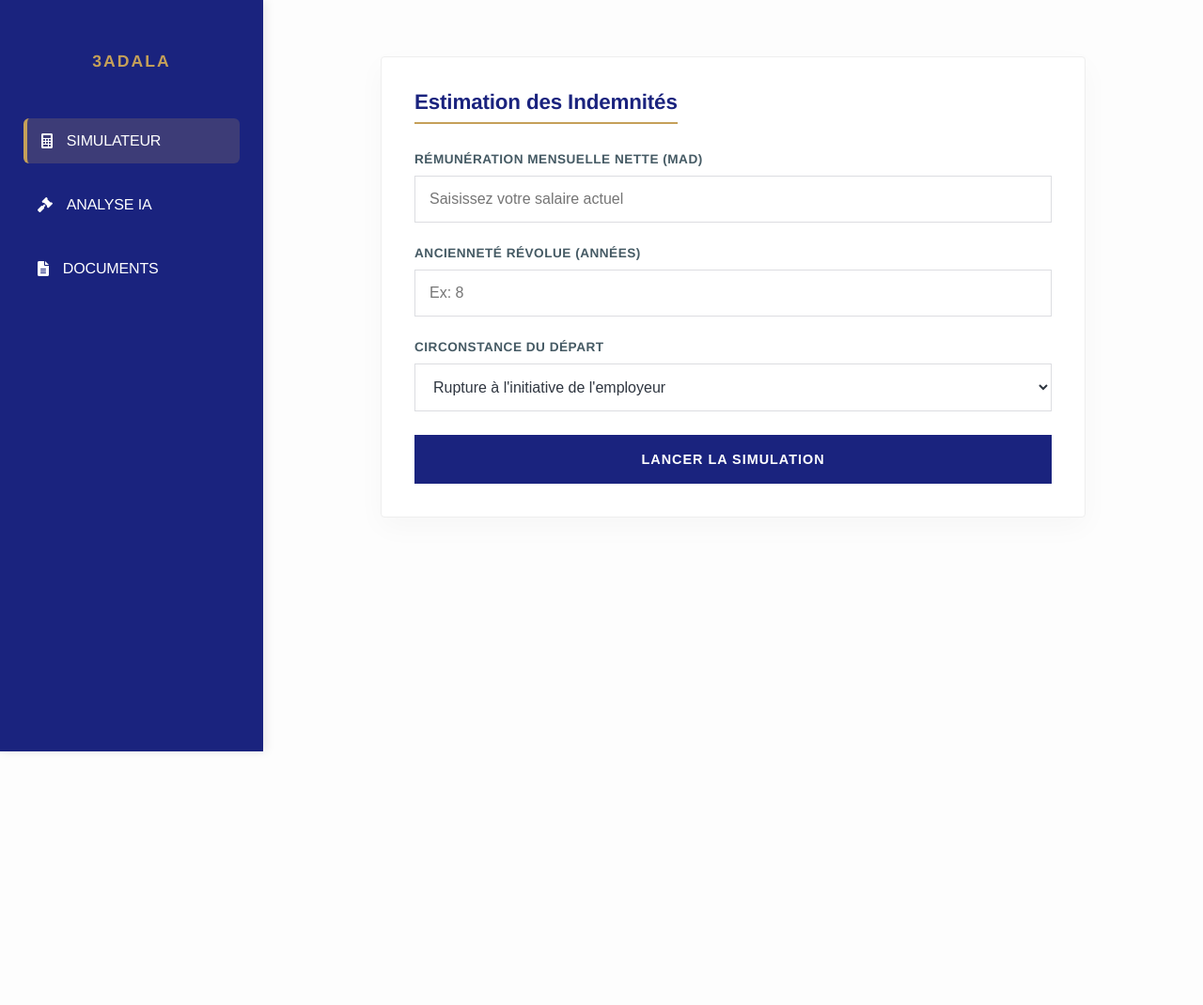
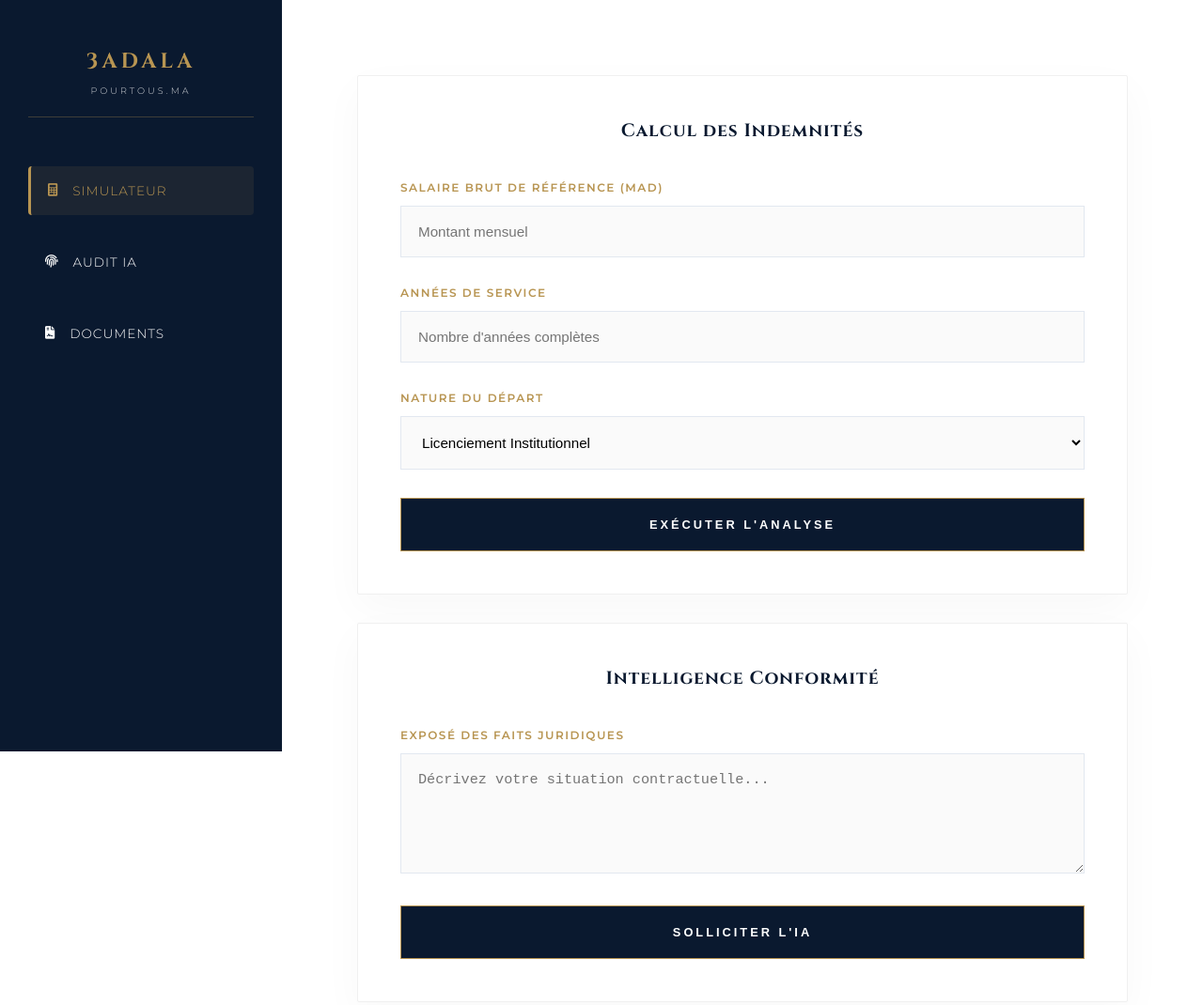
Before and after one commit to qotmamoun-sudo/LEGALTECH-MAROC, a plain HTML site: page index.html in a window 1280 px wide. Shown: the top 1070 px of the page at 94% size. Before the commit the page ends 800 px from the top, so only its background shows below. Drawn offline with Linux system fonts and the light colour scheme.

Commit message:
Update index.html

```diff
--- a/index.html
+++ b/index.html
@@ -3,100 +3,118 @@
 <head>
     <meta charset="UTF-8">
     <meta name="viewport" content="width=device-width, initial-scale=1.0, maximum-scale=1.0, user-scalable=no">
-    <title>3adalapourtous.ma | Excellence Juridique</title>
+    <title>3ADALA | Excellence Juridique Marocaine</title>
 
     <script src="https://cdnjs.cloudflare.com/ajax/libs/html2pdf.js/0.10.1/html2pdf.bundle.min.js"></script>
     <link rel="stylesheet" href="https://cdnjs.cloudflare.com/ajax/libs/font-awesome/6.0.0/css/all.min.css">
+    <link href="https://fonts.googleapis.com/css2?family=Cinzel:wght@700&family=Montserrat:wght@300;600&display=swap" rel="stylesheet">
 
     <style>
         :root {
-            --navy: #1a237e; /* Bleu Marine sérieux */
-            --gold: #c5a059; /* Or discret pour le côté premium */
+            --navy: #0a192f; /* Bleu nuit profond */
+            --gold: #b89552; /* Or satiné */
             --slate: #455a64;
-            --bg: #fdfdfd;
-            --white: #ffffff;
+            --bg: #ffffff;
             --nav-height: 75px;
         }
 
         * { box-sizing: border-box; -webkit-tap-highlight-color: transparent; }
 
         body {
-            font-family: 'Helvetica Neue', Arial, sans-serif;
+            font-family: 'Montserrat', sans-serif;
             background: var(--bg);
             margin: 0;
-            color: #2c3e50;
-            letter-spacing: -0.01em;
+            color: var(--navy);
+        }
+
+        /* --- LOGO DESIGN --- */
+        .logo-container {
+            text-align: center;
+            margin-bottom: 40px;
+            padding-bottom: 20px;
+            border-bottom: 1px solid rgba(184, 149, 82, 0.3);
+        }
+
+        .logo-main {
+            font-family: 'Cinzel', serif; /* Style "Luxe/Juridique" */
+            font-size: 1.4rem;
+            letter-spacing: 4px;
+            color: var(--gold);
+            display: block;
+            margin-bottom: 5px;
+        }
+
+        .logo-sub {
+            font-family: 'Montserrat', sans-serif;
+            font-size: 0.6rem;
+            letter-spacing: 3px;
+            text-transform: uppercase;
+            color: #ffffff;
+            opacity: 0.8;
         }
 
         /* --- NAVIGATION --- */
-        .sidebar { background: var(--navy); color: white; position: fixed; z-index: 1000; box-shadow: 2px 0 10px rgba(0,0,0,0.1); }
+        .sidebar { background: var(--navy); color: white; position: fixed; z-index: 1000; }
 
         @media (min-width: 769px) {
-            .sidebar { width: 280px; height: 100vh; padding: 40px 25px; display: flex; flex-direction: column; left: 0; top: 0; }
-            .main-content { margin-left: 280px; padding: 60px; }
-            .nav-item { padding: 15px; margin: 10px 0; display: flex; align-items: center; gap: 15px; border-radius: 6px; cursor: pointer; transition: 0.2s; font-weight: 500; }
-            .sidebar h2 { font-size: 1.1rem; margin-bottom: 40px; text-align: center; color: var(--gold); letter-spacing: 2px; font-weight: 700; text-transform: uppercase; }
+            .sidebar { width: 300px; height: 100vh; padding: 50px 30px; display: flex; flex-direction: column; left: 0; top: 0; }
+            .main-content { margin-left: 300px; padding: 80px; }
+            .nav-item { padding: 18px; margin: 12px 0; display: flex; align-items: center; gap: 15px; border-radius: 4px; cursor: pointer; transition: 0.3s; font-size: 0.85rem; letter-spacing: 1px; text-transform: uppercase; }
         }
 
         @media (max-width: 768px) {
-            .sidebar { bottom: 0; left: 0; width: 100%; height: var(--nav-height); display: flex; justify-content: space-around; align-items: center; border-top: 1px solid #e0e0e0; background: #fff; color: var(--navy); }
-            .sidebar h2 { display: none; }
-            .main-content { padding: 25px; padding-bottom: 100px; }
-            .nav-item { display: flex; flex-direction: column; align-items: center; font-size: 0.75rem; font-weight: 600; color: #7f8c8d; }
-            .nav-item.active { color: var(--navy); }
-            .nav-item i { font-size: 1.3rem; margin-bottom: 4px; }
+            .sidebar { bottom: 0; left: 0; width: 100%; height: var(--nav-height); display: flex; justify-content: space-around; align-items: center; background: var(--navy); }
+            .logo-container { display: none; }
+            .main-content { padding: 30px; padding-bottom: 120px; }
+            .nav-item { display: flex; flex-direction: column; align-items: center; font-size: 0.65rem; font-weight: 600; color: #a5b1c2; }
+            .nav-item.active { color: var(--gold); }
+            .nav-item i { font-size: 1.2rem; margin-bottom: 4px; }
         }
 
-        .nav-item:hover { background: rgba(255,255,255,0.05); }
-        .nav-item.active { background: rgba(197, 160, 89, 0.2); border-left: 4px solid var(--gold); }
-        @media (max-width: 768px) { .nav-item.active { border-left: none; border-top: 3px solid var(--navy); background: none; } }
+        .nav-item:hover { color: var(--gold); }
+        .nav-item.active { background: rgba(184, 149, 82, 0.1); border-left: 3px solid var(--gold); color: var(--gold); }
+        @media (max-width: 768px) { .nav-item.active { border-left: none; background: none; } }
 
-        /* --- CONTENU --- */
-        .tab-content { display: none; max-width: 750px; margin: 0 auto; animation: fadeIn 0.4s ease; }
-        .tab-content.active-section { display: block; }
-        @keyframes fadeIn { from { opacity: 0; } to { opacity: 1; } }
-
+        /* --- CARDS & TITRES --- */
         .card {
-            background: var(--white);
-            border-radius: 4px;
-            padding: 35px;
-            box-shadow: 0 10px 30px rgba(0,0,0,0.03);
-            margin-bottom: 25px;
-            border: 1px solid #eee;
+            background: #fff; border-radius: 2px; padding: 45px;
+            box-shadow: 0 15px 45px rgba(0,0,0,0.03);
+            margin-bottom: 30px; border: 1px solid #f0f0f0;
         }
 
-        h3 { margin-top: 0; color: var(--navy); font-size: 1.4rem; font-weight: 700; border-bottom: 2px solid var(--gold); display: inline-block; padding-bottom: 8px; margin-bottom: 30px; }
+        h3 {
+            font-family: 'Cinzel', serif;
+            margin-top: 0; color: var(--navy); font-size: 1.2rem; font-weight: 700;
+            letter-spacing: 1px; margin-bottom: 40px; text-align: center;
+        }
 
         /* --- FORMULAIRES --- */
-        label { display: block; margin-bottom: 10px; font-weight: 700; font-size: 0.85rem; text-transform: uppercase; color: var(--slate); letter-spacing: 0.5px; }
+        label { display: block; margin-bottom: 12px; font-weight: 600; font-size: 0.75rem; text-transform: uppercase; color: var(--gold); letter-spacing: 1.5px; }
         input, select, textarea {
-            width: 100%; padding: 15px; margin-bottom: 25px;
-            border: 1px solid #dcdde1; border-radius: 0;
-            font-size: 1rem; color: #2f3640;
-            background: #fff; transition: border 0.3s;
+            width: 100%; padding: 18px; margin-bottom: 30px;
+            border: 1px solid #e2e8f0; border-radius: 0;
+            font-size: 0.95rem; background: #fafafa;
         }
-        input:focus { border-color: var(--navy); outline: none; }
+        input:focus { border-color: var(--gold); outline: none; background: #fff; }
 
         button {
-            background: var(--navy); color: white; border: none;
-            padding: 18px; border-radius: 0; width: 100%;
-            font-weight: 700; font-size: 0.9rem; cursor: pointer;
-            text-transform: uppercase; letter-spacing: 1px;
-            transition: 0.3s;
+            background: var(--navy); color: white; border: 1px solid var(--gold);
+            padding: 20px; border-radius: 0; width: 100%;
+            font-weight: 600; font-size: 0.8rem; cursor: pointer;
+            text-transform: uppercase; letter-spacing: 3px; transition: 0.4s;
         }
-        button:hover { background: #000051; box-shadow: 0 5px 15px rgba(0,0,0,0.1); }
+        button:hover { background: var(--gold); color: var(--navy); }
 
         .result-area {
-            margin-top: 30px; padding: 25px;
-            background: #f8f9fa; border: 1px solid #e0e0e0;
-            display: none; text-align: center;
+            margin-top: 40px; padding: 30px; border: 1px double var(--gold);
+            display: none; text-align: center; background: #fff;
         }
 
+        /* Header Mobile Logo */
         .header-mobile {
             display: none;
-            padding: 20px; text-align: center; background: white;
-            font-weight: 700; color: var(--navy); border-bottom: 1px solid #eee;
-            letter-spacing: 2px; font-size: 0.9rem;
+            padding: 25px; text-align: center; background: var(--navy);
+            color: var(--gold); font-family: 'Cinzel', serif; letter-spacing: 3px; font-size: 1rem;
         }
         @media (max-width: 768px) { .header-mobile { display: block; } }
 
@@ -104,58 +122,62 @@
 </head>
 <body>
 
-    <div class="header-mobile">3ADALAPOURTOUS.MA</div>
+    <div class="header-mobile">3ADALA</div>
 
     <div class="sidebar">
-        <h2>3ADALA</h2>
+        <div class="logo-container">
+            <span class="logo-main">3ADALA</span>
+            <span class="logo-sub">POURTOUS.MA</span>
+        </div>
+
         <div class="nav-item active" onclick="showTab('tab-calc', this)">
-            <i class="fas fa-calculator"></i> <span class="nav-text">SIMULATEUR</span>
+            <i class="fas fa-calculator"></i> <span class="nav-text">Simulateur</span>
         </div>
         <div class="nav-item" onclick="showTab('tab-conseil', this)">
-            <i class="fas fa-gavel"></i> <span class="nav-text">ANALYSE IA</span>
+            <i class="fas fa-fingerprint"></i> <span class="nav-text">Audit IA</span>
         </div>
         <div class="nav-item" onclick="showTab('tab-docs', this)">
-            <i class="fas fa-file-alt"></i> <span class="nav-text">DOCUMENTS</span>
+            <i class="fas fa-file-contract"></i> <span class="nav-text">Documents</span>
         </div>
     </div>
 
     <div class="main-content">
         <div id="tab-calc" class="tab-content active-section">
             <div class="card">
-                <h3>Estimation des Indemnités</h3>
-                <label>Rémunération Mensuelle Nette (MAD)</label>
-                <input type="number" id="salary" inputmode="numeric" placeholder="Saisissez votre salaire actuel">
+                <h3>Calcul des Indemnités</h3>
+                <label>Salaire Brut de Référence (MAD)</label>
+                <input type="number" id="salary" inputmode="numeric" placeholder="Montant mensuel">
 
-                <label>Ancienneté Révolue (Années)</label>
-                <input type="number" id="seniority" inputmode="numeric" placeholder="Ex: 8">
+                <label>Années de Service</label>
+                <input type="number" id="seniority" inputmode="numeric" placeholder="Nombre d'années complètes">
 
-                <label>Circonstance du départ</label>
+                <label>Nature du Départ</label>
                 <select id="reason">
-                    <option value="licenciement">Rupture à l'initiative de l'employeur</option>
-                    <option value="demission">Rupture à l'initiative du salarié</option>
+                    <option value="licenciement">Licenciement Institutionnel</option>
+                    <option value="demission">Démission Volontaire</option>
                 </select>
 
-                <button onclick="calculateRights()">Lancer la simulation</button>
+                <button onclick="calculateRights()">Exécuter l'Analyse</button>
                 <div id="res-calc" class="result-area"></div>
             </div>
         </div>
 
         <div id="tab-conseil" class="tab-content">
             <div class="card">
-                <h3>Audit Juridique Digital</h3>
-                <p style="font-size: 0.9rem; color: #7f8c8d; margin-bottom: 25px;">Décrivez les faits de manière précise pour une pré-analyse de conformité.</p>
-                <textarea id="ai-question" rows="4" placeholder="Détaillez votre situation ici..."></textarea>
-                <button onclick="askAdvice()" style="background:var(--slate);">Générer l'analyse</button>
+                <h3>Intelligence Conformité</h3>
+                <label>Exposé des faits juridiques</label>
+                <textarea id="ai-question" rows="5" placeholder="Décrivez votre situation contractuelle..."></textarea>
+                <button onclick="askAdvice()">Solliciter l'IA</button>
                 <div id="res-advice" class="result-area"></div>
             </div>
         </div>
 
         <div id="tab-docs" class="tab-content">
             <div class="card">
-                <h3>Éditeur de Documents</h3>
-                <label>Identité Complète</label>
-                <input type="text" id="user-name" placeholder="Nom et Prénom du demandeur">
-                <button onclick="generateDoc()">Exporter le rapport officiel (PDF)</button>
+                <h3>Génération Documentaire</h3>
+                <label>Nom complet du titulaire</label>
+                <input type="text" id="user-name" placeholder="IDENTITÉ OFFICIELLE">
+                <button onclick="generateDoc()">Éditer le certificat (PDF)</button>
             </div>
         </div>
     </div>
@@ -166,7 +188,6 @@
         document.querySelectorAll('.nav-item').forEach(n => n.classList.remove('active'));
         document.getElementById(tabId).classList.add('active-section');
         element.classList.add('active');
-        window.scrollTo(0,0);
     }
 
     function calculateRights() {
@@ -179,30 +200,27 @@
 
         res.style.display = "block";
         if(r === "demission") {
-            res.innerHTML = "<p style='color: #c0392b; font-weight: 700;'>L'indemnité compensatrice n'est pas applicable dans ce cadre.</p>";
+            res.innerHTML = "<p style='font-size:0.85rem; letter-spacing:1px;'>Aucune indemnité compensatrice n'est due dans ce scénario.</p>";
         } else {
             const h = s / 191;
             let t = (y <= 5) ? (96*h*y) : (y <= 10) ? (96*h*5 + 144*h*(y-5)) : (96*h*5 + 144*h*5 + 192*h*(y-10));
-            res.innerHTML = `Estimation de la compensation : <br><span style="font-size: 1.8rem; color: var(--navy); font-weight: 800;">${Math.round(t).toLocaleString()} DH</span>`;
+            res.innerHTML = `<span style="font-size: 0.7rem; color: var(--gold); letter-spacing: 2px;">RÉSULTAT DE L'AUDIT</span><br><span style="font-size: 1.6rem; color: var(--navy); font-weight: 700;">${Math.round(t).toLocaleString()} MAD</span>`;
         }
     }
 
     function askAdvice() {
-        const q = document.getElementById('ai-question').value;
         const res = document.getElementById('res-advice');
-        if(!q) return;
         res.style.display = "block";
-        res.innerHTML = "<em>Traitement des données en cours...</em>";
+        res.innerHTML = "<em>Traitement algorithmique...</em>";
         setTimeout(() => {
-            res.innerHTML = "<div style='text-align:left;'><strong>Analyse Préliminaire :</strong><br>Votre situation nécessite une vérification de la procédure de notification. Un non-respect des délais légaux pourrait invalider la décision.</div>";
+            res.innerHTML = "<p style='font-size:0.9rem; text-align:justify;'><strong>Note d'analyse :</strong> La conformité de la procédure dépend de la notification formelle. Nous préconisons la vérification des délais de préavis contractuels.</p>";
         }, 1200);
     }
 
     function generateDoc() {
         const n = document.getElementById('user-name').value;
-        if(!n) return alert("Veuillez renseigner votre identité.");
-        const element = document.body;
-        html2pdf().from(element).save(`3ADALA_RAPPORT_${n.toUpperCase()}.pdf`);
+        if(!n) return alert("Identité requise.");
+        html2pdf().from(document.body).save(`3ADALA_CERT_OFFICIEL.pdf`);
     }
 </script>
 </body>
```
